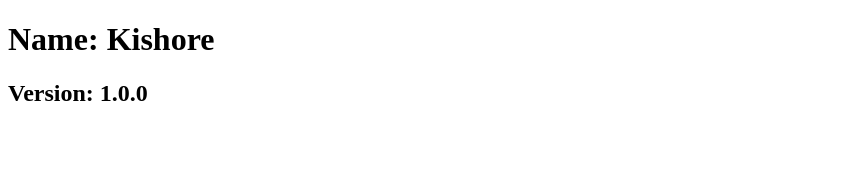
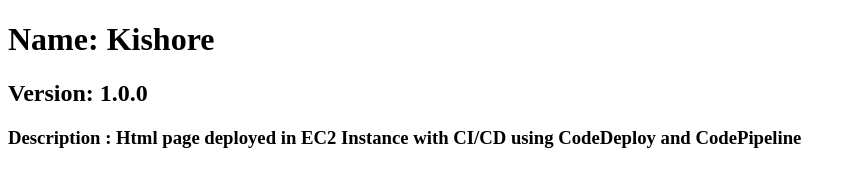
Before and after one commit to Kishore-67/CCI-CD-Training, a plain HTML site: page index.html in a window 1280 px wide. Shown: the whole page, without its empty margins (0-856 px from the left). Drawn offline with Linux system fonts and the light colour scheme.

Commit message:
Update index.html

```diff
--- a/index.html
+++ b/index.html
@@ -7,5 +7,6 @@
 <body>
     <h1>Name: Kishore</h1>
     <h2>Version: 1.0.0</h2>
+    <h3>Description : Html page deployed in EC2 Instance with CI/CD using CodeDeploy and CodePipeline</h3>
 </body>
 </html>
```
